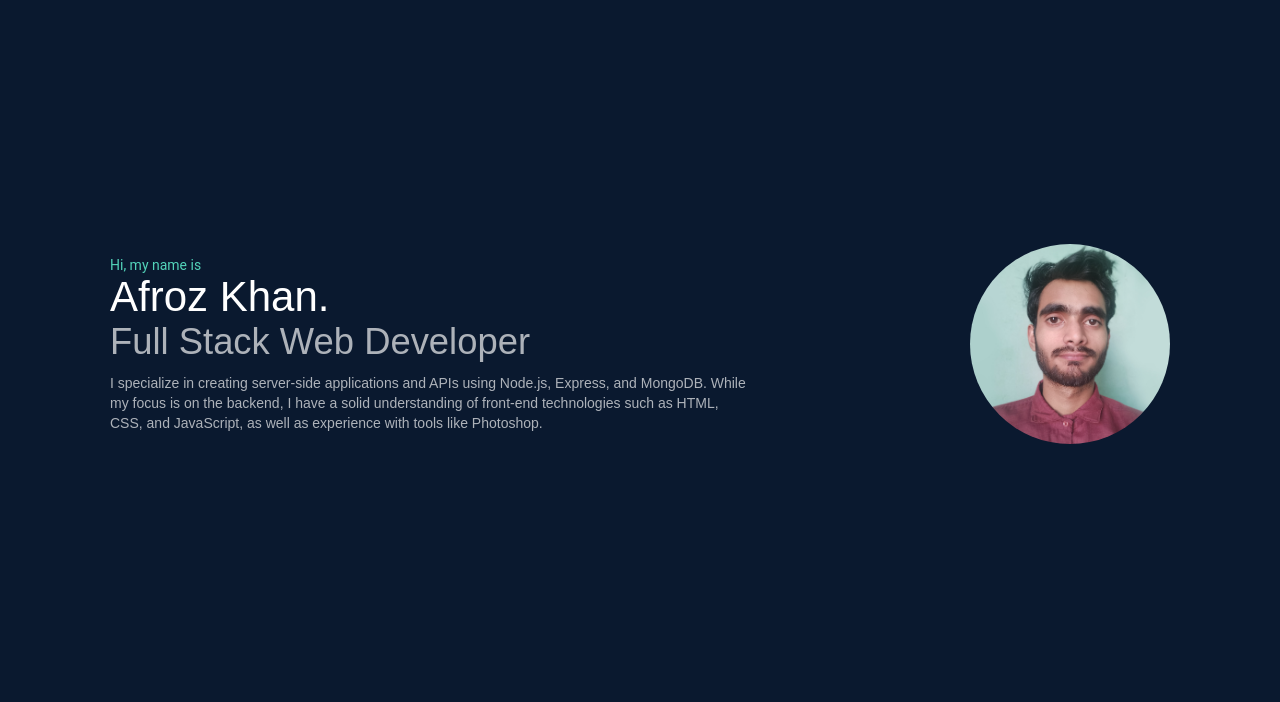
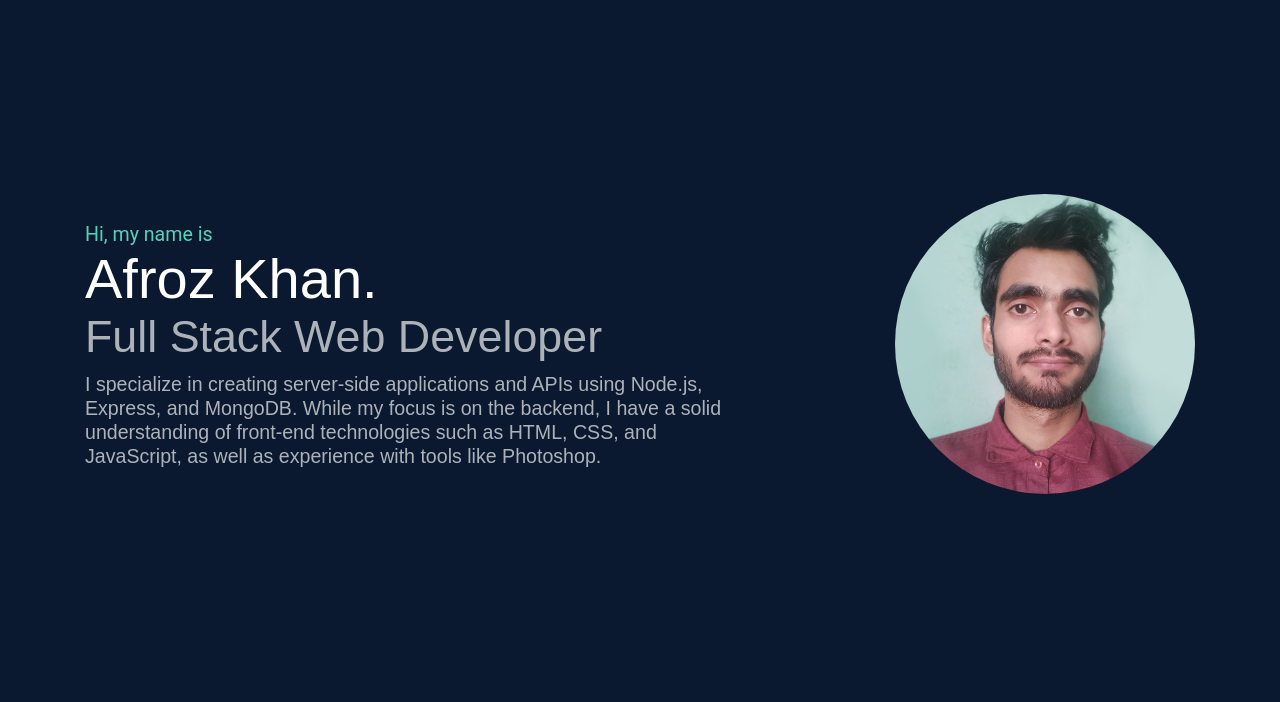
Before and after one commit to Afroz-Saifi/Afroz-Saifi.github.io, a plain HTML site: page index.html in a window 1280 px wide. Shown: the part 62-764 px from the top of the page. Drawn offline with Linux system fonts and the light colour scheme.

Commit message:
added name

```diff
--- a/index.html
+++ b/index.html
@@ -12,7 +12,6 @@
     <!-- main navigation bar -->
     <nav id="nav-menu">
       <div class="my_name">
-        <!-- <span id="user-detail-name">Afroz Khan</span> -->
         <img src="./images/logo.png" alt="" id="logo" />
       </div>
       <ul>
@@ -30,7 +29,7 @@
         <div class="left_home_container">
           <div class="box">
             <p class="hi_my_name_is">Hi, my name is</p>
-            <p class="my_name">Afroz Khan.</p>
+            <p class="my_name" id="user-detail-name">Afroz Khan.</p>
             <p class="profession">Full Stack Web Developer</p>
             <p class="my_overview" id="user-detail-intro">
               I specialize in creating server-side applications and APIs using
--- a/style.css
+++ b/style.css
@@ -94,23 +94,24 @@ section {
 #home .left_home_container .box .hi_my_name_is {
   font-family: var(--side_font);
   color: var(--main_color);
+  font-size: 1.4em;
 }
 #home .left_home_container .box .my_name {
-  font-size: 3em;
+  font-size: 4em;
 }
 #home .left_home_container .box .profession {
-  font-size: 2.6em;
+  font-size: 3.2em;
   color: var(--light_color);
 }
 #home .left_home_container .box .my_overview {
   color: var(--light_color);
   padding-top: 10px;
-  line-height: 20px;
-  font-size: 1em;
+  line-height: 24px;
+  font-size: 1.4em;
 }
 #home .right_home_container img {
-  width: 200px;
-  height: 200px;
+  width: 300px;
+  height: 300px;
   object-fit: cover;
   border-radius: 50%;
 }
```
